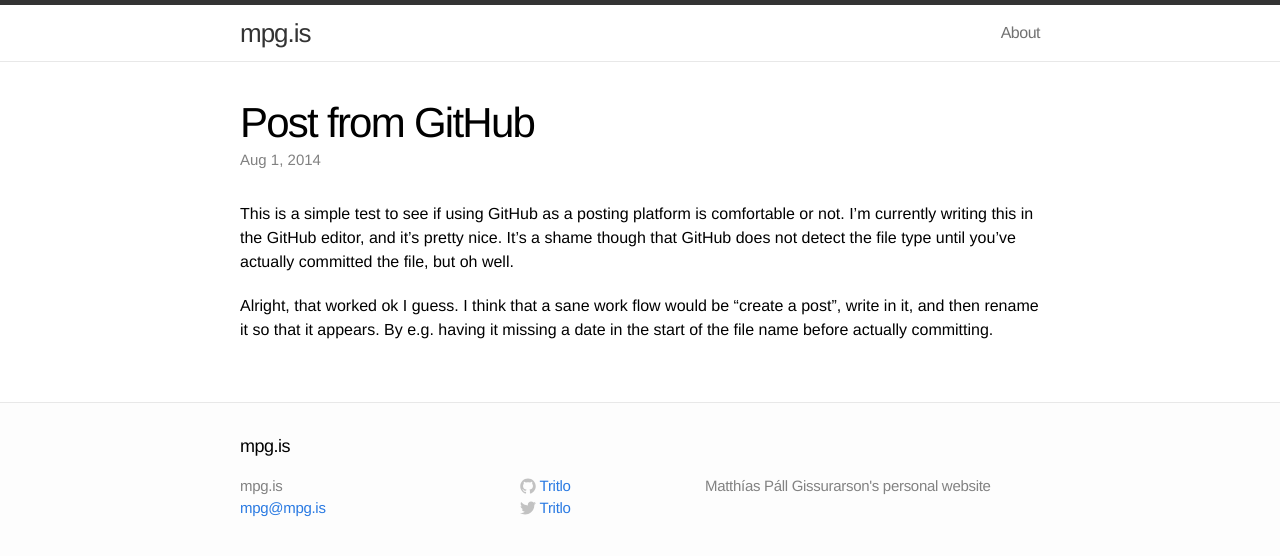
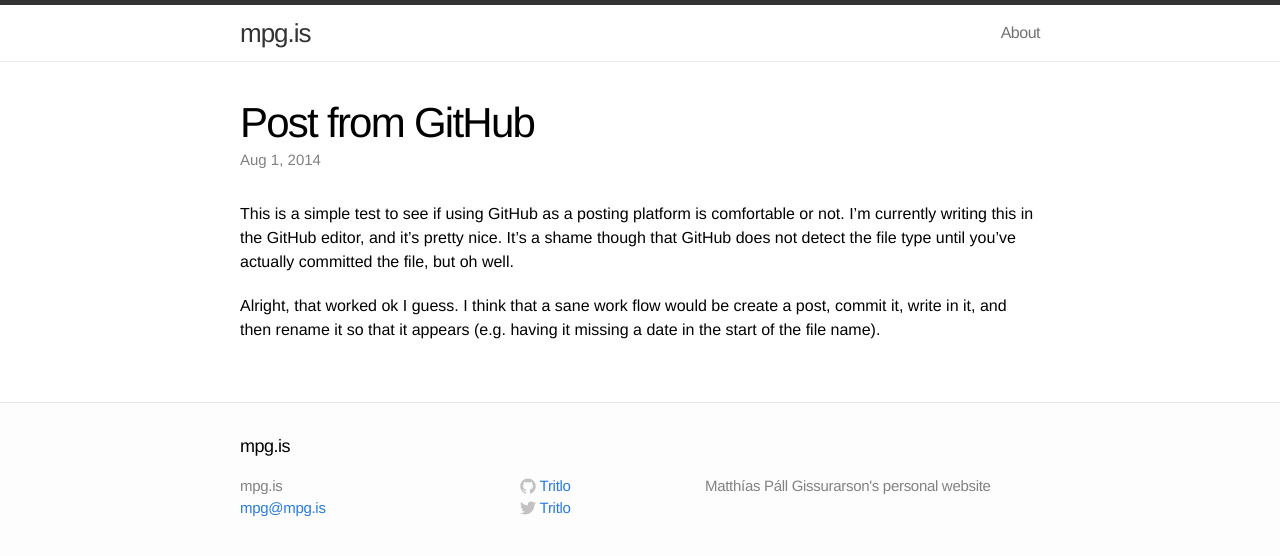
Before and after one commit to Tritlo/tritlo.github.io, a Jekyll site: the page built from _posts/2014-08-01-github-test.md, in a window 1280 px wide. Shown: the top 556 px of the page. Built offline with Jekyll 4.4.1, drawn with Linux system fonts in a browser that asks for light colours.

Commit message:
Update 2014-08-01-github-test.md

```diff
--- a/_posts/2014-08-01-github-test.md
+++ b/_posts/2014-08-01-github-test.md
@@ -9,4 +9,4 @@ This is a simple test to see if using GitHub as a posting platform is comfortabl
 I'm currently writing this in the GitHub editor, and it's pretty nice. It's a shame though that GitHub
 does not detect the file type until you've actually committed the file, but oh well.
 
-Alright, that worked ok I guess. I think that a sane work flow would be "create a post", write in it, and then rename it so that it appears. By e.g. having it missing a date in the start of the file name before actually committing.
+Alright, that worked ok I guess. I think that a sane work flow would be create a post, commit it, write in it, and then rename it so that it appears (e.g. having it missing a date in the start of the file name).
```
